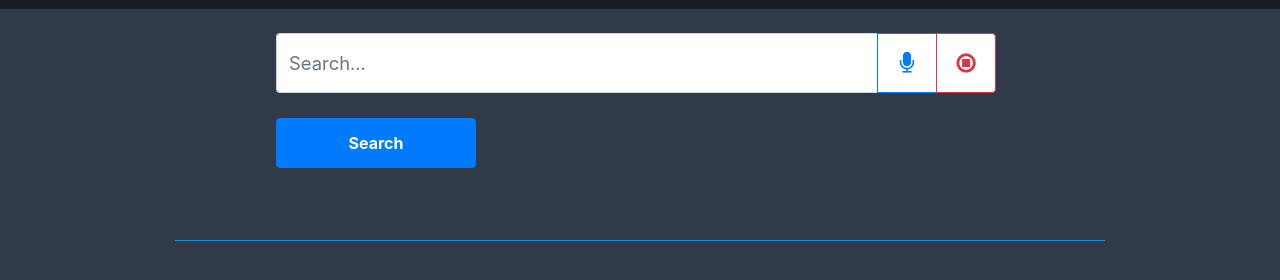
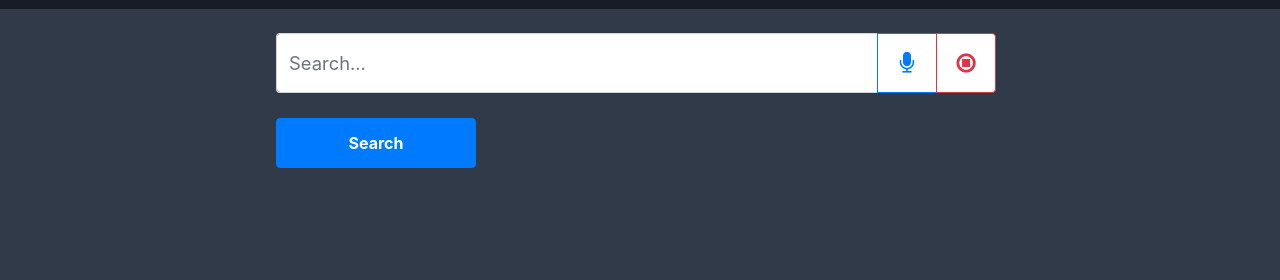
Before and after one commit to harjot1996/photo-album-repo, a plain HTML site: page index.html in a window 1280 px wide. Shown: the part 56-336 px from the top of the page. Drawn offline with nearby package versions, Linux system fonts and the light colour scheme.

Commit message:
Update index.html

```diff
--- a/index.html
+++ b/index.html
@@ -55,7 +55,7 @@
           <h4><b id="x-result-txt" > </b> </h4>
         </div>
       </div>
-      <hr id="x-hrule" class="mb-4" style="display: none; display: block; background-color: #209cf4;">
+      <hr id="x-hrule" class="mb-4" style="display: none; background-color: #209cf4;">
       <!-- Grid -->
       <div id="x-grid-div" class="row justify-content-center mt-4 mx-2">
       </div>
```
